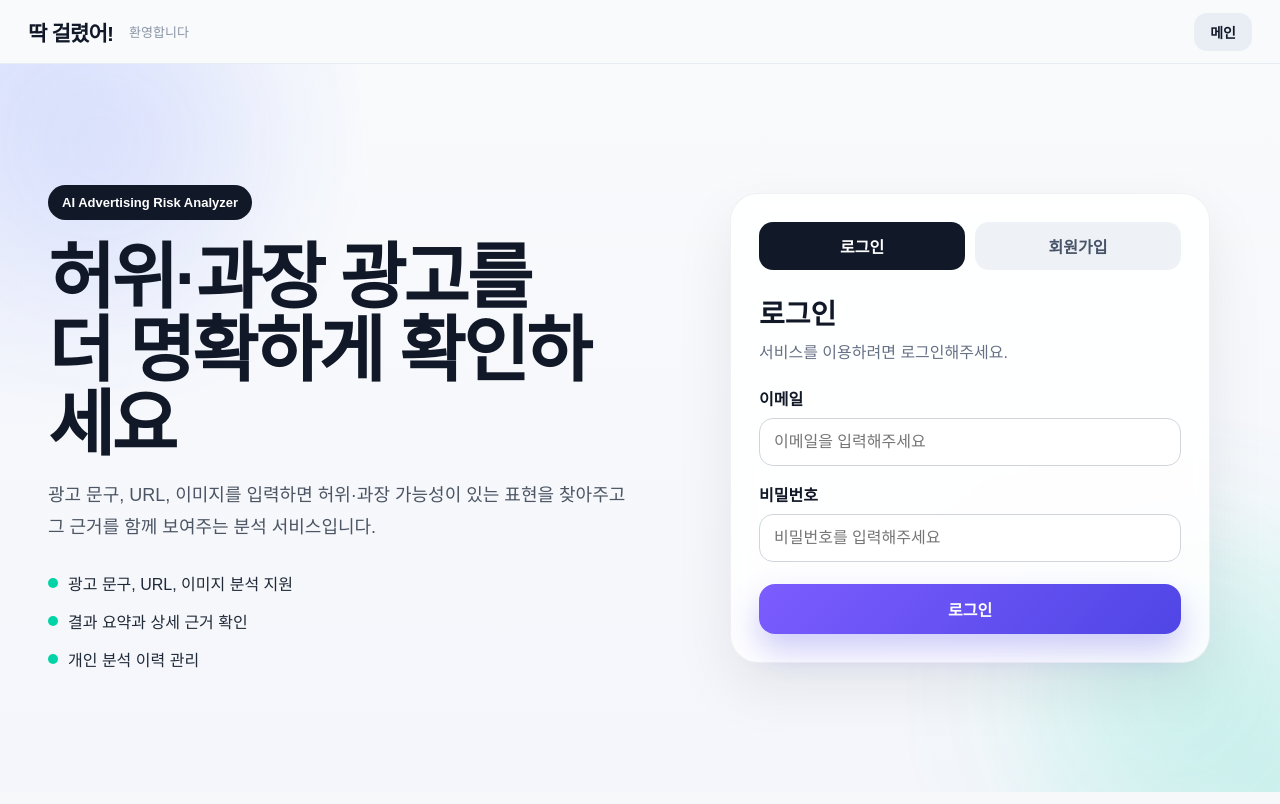
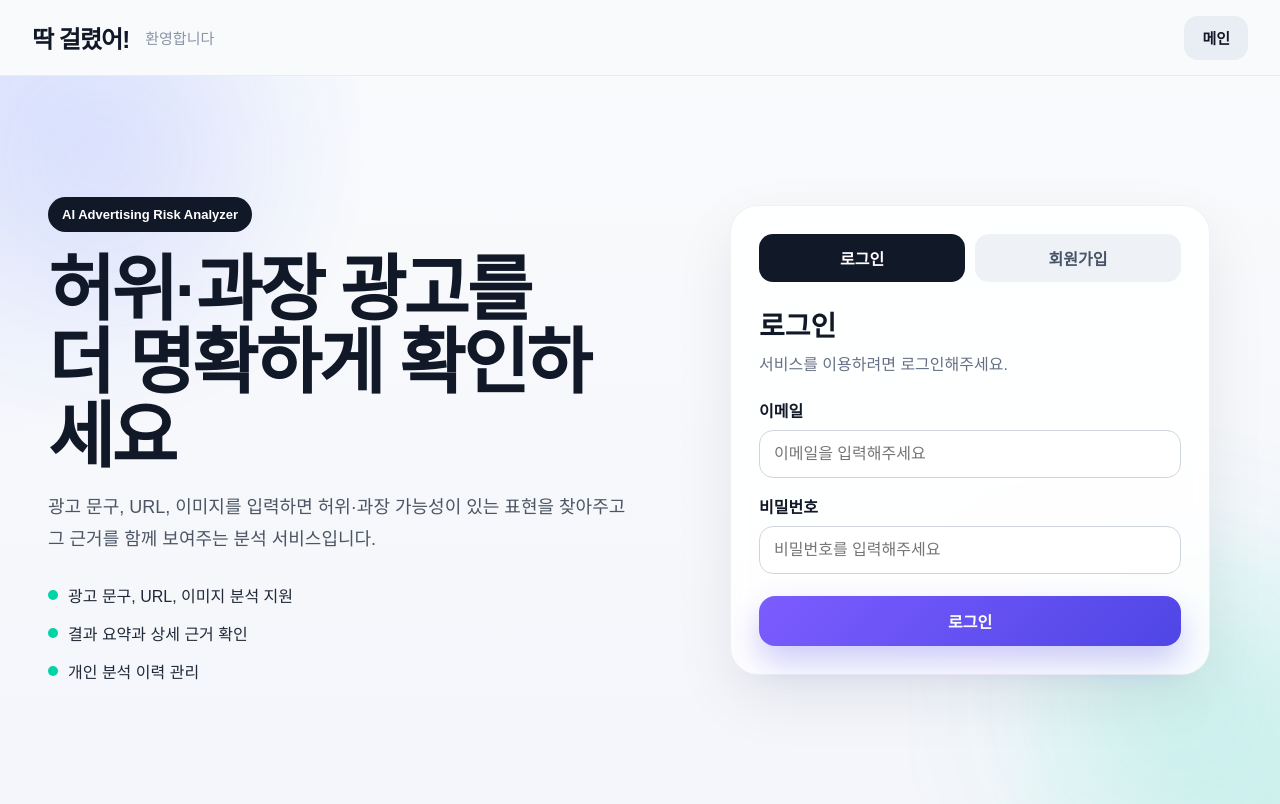
Before and after one commit to lxxsh/Adcheck_frontend, a React (Vite) app: page /auth in a window 1280 px wide. Built offline with nearby package versions, Linux system fonts and the light colour scheme.

Commit message:
Adjust topbar spacing and typography

```diff
--- a/src/App.css
+++ b/src/App.css
@@ -1410,29 +1410,30 @@ body,
 }
 
 .service-topbar {
-  height: 64px;
-  padding: 0 28px;
+  height: 76px;
+  padding: 0 32px;
   background: rgba(248, 250, 252, 0.9);
   backdrop-filter: blur(12px);
   border-bottom: 1px solid rgba(226, 232, 240, 0.75);
 }
 
 .service-logo {
-  font-size: 21px;
+  font-size: 24px;
   letter-spacing: -0.04em;
 }
 
 .service-user-text {
-  font-size: 13px;
+  font-size: 15px;
   color: #8a94a6;
 }
 
 .service-secondary-link,
 .service-secondary-button,
 .service-logout-button {
-  height: 38px;
-  border-radius: 13px;
-  font-size: 14px;
+  height: 44px;
+  padding: 0 18px;
+  border-radius: 14px;
+  font-size: 15px;
 }
 
 .service-secondary-link,
@@ -1445,7 +1446,7 @@ body,
 }
 
 .home-page {
-  min-height: calc(100vh - 64px);
+  min-height: calc(100vh - 76px);
   padding: 70px 6vw 52px;
   background:
     linear-gradient(
```
